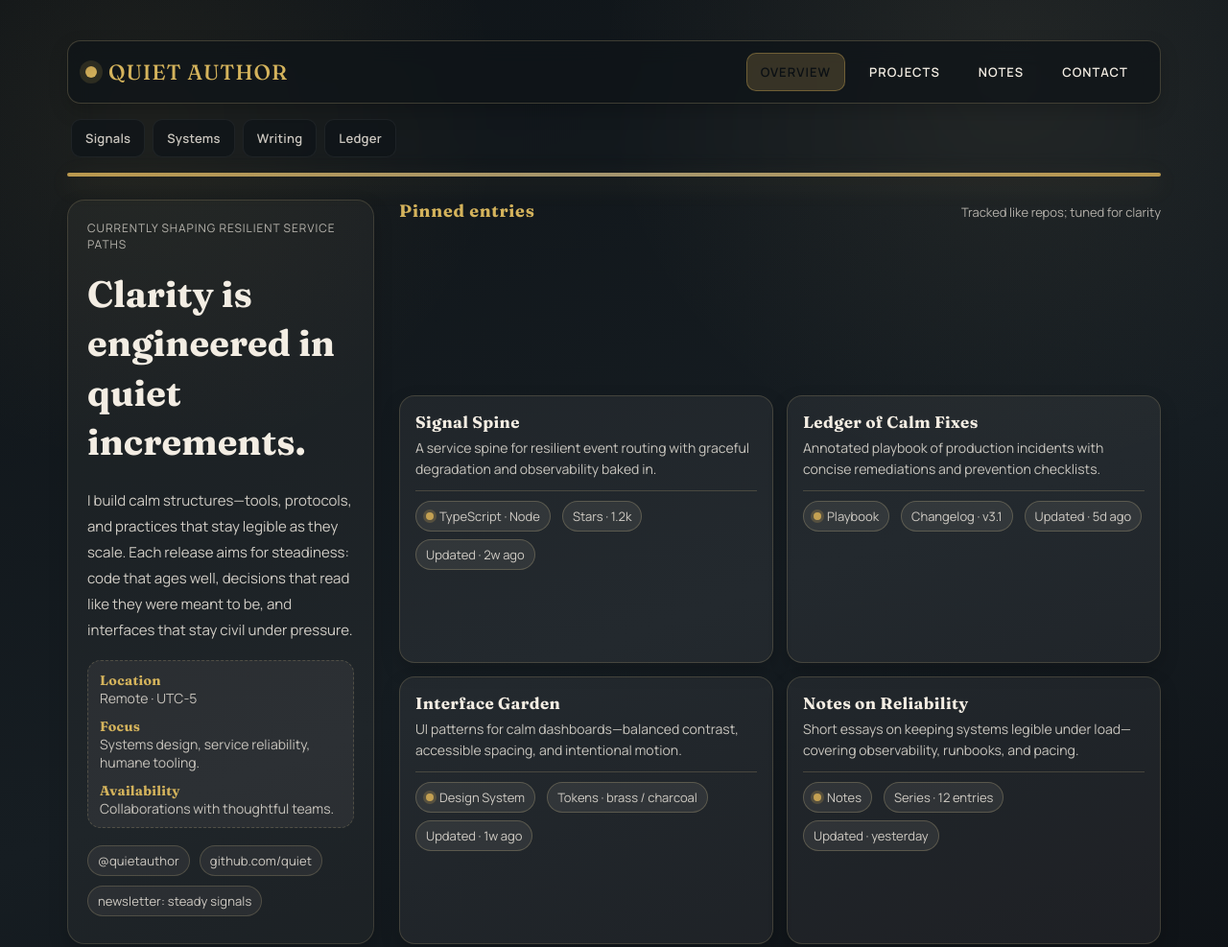
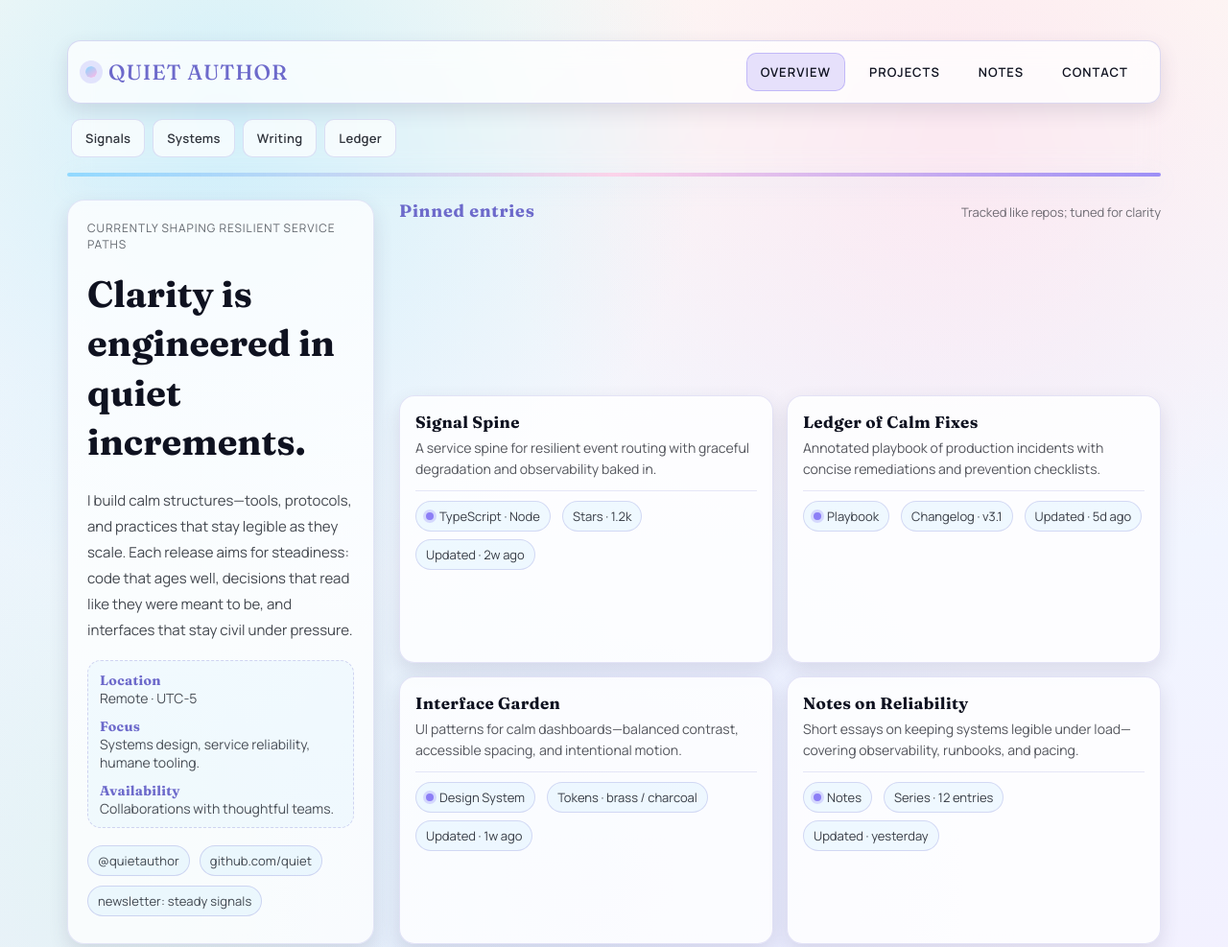
Before and after one commit to aditiwalunj/personal-site, a plain HTML site: page index.html in a window 1280 px wide. Shown: the top 987 px of the page at 96% size. Drawn offline with Linux system fonts and the light colour scheme.

Commit message:
Refresh site with light aura palette

```diff
--- a/index.html
+++ b/index.html
@@ -9,17 +9,17 @@
   <link href="https://fonts.googleapis.com/css2?family=Fraunces:wght@500;600;700&family=Manrope:wght@400;500;600;700&display=swap" rel="stylesheet">
   <style>
     :root {
-      --charcoal: #0f1418;
-      --charcoal-soft: #161d22;
-      --surface: #f3ede3;
-      --surface-muted: #e7dfd2;
-      --ink: #0b1014;
-      --muted: #515a64;
-      --accent: #c3a052;
-      --accent-strong: #d4b35c;
+      --charcoal: #fdfaf5;
+      --charcoal-soft: #f3efff;
+      --surface: #10141d;
+      --surface-muted: #293043;
+      --ink: #0f1220;
+      --muted: #5c6474;
+      --accent: #8c7ef6;
+      --accent-strong: #6d6acb;
       --max-width: 1140px;
-      --shadow-soft: 0 14px 36px rgba(0, 0, 0, 0.24);
-      --shadow-muted: 0 8px 20px rgba(0, 0, 0, 0.18);
+      --shadow-soft: 0 14px 36px rgba(71, 65, 102, 0.16);
+      --shadow-muted: 0 8px 20px rgba(71, 65, 102, 0.14);
     }
 
     * {
@@ -29,9 +29,11 @@
     body {
       margin: 0;
       min-height: 100vh;
-      background: radial-gradient(circle at 12% 10%, rgba(195, 160, 82, 0.08), transparent 24%),
-                  radial-gradient(circle at 82% 6%, rgba(227, 203, 146, 0.08), transparent 28%),
-                  linear-gradient(160deg, var(--charcoal) 0%, var(--charcoal-soft) 55%, #0d1014 100%);
+      background: radial-gradient(circle at 18% 10%, rgba(139, 224, 255, 0.36), transparent 34%),
+                  radial-gradient(circle at 78% 12%, rgba(255, 197, 227, 0.32), transparent 34%),
+                  radial-gradient(circle at 48% 78%, rgba(191, 214, 255, 0.28), transparent 40%),
+                  radial-gradient(circle at 12% 78%, rgba(183, 246, 215, 0.26), transparent 38%),
+                  linear-gradient(180deg, var(--charcoal) 0%, #f1f5ff 48%, var(--charcoal-soft) 100%);
       color: var(--surface);
       font-family: "Manrope", "Inter", "Helvetica Neue", Arial, sans-serif;
       display: flex;
@@ -60,8 +62,8 @@
       align-items: center;
       justify-content: space-between;
       padding: 12px 18px;
-      border: 1px solid rgba(227, 203, 146, 0.22);
-      background: rgba(15, 20, 24, 0.76);
+      border: 1px solid rgba(109, 106, 203, 0.24);
+      background: rgba(255, 255, 255, 0.74);
       border-radius: 14px;
       box-shadow: var(--shadow-muted);
     }
@@ -83,8 +85,8 @@
       width: 12px;
       height: 12px;
       border-radius: 8px;
-      background: linear-gradient(145deg, var(--accent), var(--accent-strong));
-      box-shadow: 0 0 0 6px rgba(195, 160, 82, 0.16);
+      background: linear-gradient(145deg, #89d6ff, #ffb8e6);
+      box-shadow: 0 0 0 6px rgba(140, 126, 246, 0.2);
     }
 
     nav {
@@ -97,7 +99,7 @@
     .primary-nav a,
     .secondary-nav a {
       text-decoration: none;
-      color: var(--surface);
+      color: var(--ink);
       padding: 10px 14px;
       border-radius: 10px;
       border: 1px solid transparent;
@@ -113,14 +115,14 @@
 
     .primary-nav a:hover,
     .primary-nav a:focus-visible {
-      border-color: rgba(195, 160, 82, 0.45);
-      background: rgba(195, 160, 82, 0.12);
+      border-color: rgba(140, 126, 246, 0.35);
+      background: rgba(140, 126, 246, 0.12);
       outline: none;
     }
 
     .primary-nav .active {
-      border-color: rgba(195, 160, 82, 0.4);
-      background: rgba(195, 160, 82, 0.22);
+      border-color: rgba(140, 126, 246, 0.4);
+      background: rgba(140, 126, 246, 0.22);
       color: var(--ink);
     }
 
@@ -133,23 +135,23 @@
     .secondary-nav a {
       font-size: 13px;
       letter-spacing: 0.02em;
-      color: rgba(243, 237, 227, 0.82);
-      border-color: rgba(255, 255, 255, 0.06);
-      background: rgba(15, 20, 24, 0.76);
+      color: rgba(16, 20, 29, 0.86);
+      border-color: rgba(109, 106, 203, 0.2);
+      background: rgba(255, 255, 255, 0.7);
     }
 
     .secondary-nav a:hover,
     .secondary-nav a:focus-visible {
-      border-color: rgba(195, 160, 82, 0.32);
-      color: var(--surface);
+      border-color: rgba(140, 126, 246, 0.32);
+      color: var(--ink);
       outline: none;
     }
 
     .status-ribbon {
       height: 4px;
-      background: linear-gradient(90deg, rgba(195, 160, 82, 0.95), rgba(227, 203, 146, 0.7), rgba(195, 160, 82, 0.95));
+      background: linear-gradient(90deg, rgba(137, 214, 255, 0.9), rgba(255, 197, 227, 0.7), rgba(140, 126, 246, 0.85));
       border-radius: 999px;
-      box-shadow: 0 8px 24px rgba(195, 160, 82, 0.24);
+      box-shadow: 0 8px 24px rgba(137, 214, 255, 0.22);
     }
 
     main {
@@ -163,8 +165,8 @@
 
     .profile-rail {
       position: relative;
-      background: rgba(243, 237, 227, 0.04);
-      border: 1px solid rgba(227, 203, 146, 0.16);
+      background: rgba(255, 255, 255, 0.76);
+      border: 1px solid rgba(109, 106, 203, 0.16);
       border-radius: 18px;
       padding: 20px 20px 28px;
       box-shadow: var(--shadow-muted);
@@ -186,13 +188,13 @@
       font-size: clamp(32px, 4vw, 38px);
       line-height: 1.35;
       margin: 0;
-      color: var(--surface);
+      color: var(--ink);
     }
 
     .note {
       font-size: 15px;
       line-height: 1.8;
-      color: rgba(243, 237, 227, 0.84);
+      color: rgba(16, 20, 29, 0.78);
       margin: 4px 0 0;
     }
 
@@ -201,9 +203,9 @@
       gap: 10px;
       padding: 10px 12px;
       border-radius: 14px;
-      background: rgba(243, 237, 227, 0.06);
-      border: 1px dashed rgba(227, 203, 146, 0.2);
-      color: rgba(243, 237, 227, 0.78);
+      background: rgba(137, 214, 255, 0.08);
+      border: 1px dashed rgba(109, 106, 203, 0.26);
+      color: rgba(16, 20, 29, 0.75);
       font-size: 14px;
     }
 
@@ -220,11 +222,11 @@
     }
 
     .chip {
-      border: 1px solid rgba(227, 203, 146, 0.2);
+      border: 1px solid rgba(109, 106, 203, 0.24);
       padding: 6px 10px;
       border-radius: 999px;
-      background: rgba(243, 237, 227, 0.06);
-      color: rgba(243, 237, 227, 0.82);
+      background: rgba(137, 214, 255, 0.12);
+      color: rgba(16, 20, 29, 0.78);
       font-size: 13px;
       letter-spacing: 0.01em;
     }
@@ -257,7 +259,7 @@
 
     .pinned-header span {
       font-size: 13px;
-      color: rgba(243, 237, 227, 0.7);
+      color: rgba(16, 20, 29, 0.6);
     }
 
     .cards {
@@ -268,8 +270,8 @@
 
     .card {
       position: relative;
-      background: rgba(243, 237, 227, 0.06);
-      border: 1px solid rgba(227, 203, 146, 0.18);
+      background: rgba(255, 255, 255, 0.82);
+      border: 1px solid rgba(109, 106, 203, 0.18);
       border-radius: 16px;
       padding: 16px 16px 14px;
       box-shadow: var(--shadow-muted);
@@ -283,7 +285,7 @@
       position: absolute;
       inset: 0;
       border-radius: inherit;
-      background: linear-gradient(120deg, rgba(195, 160, 82, 0.08), transparent 48%);
+      background: linear-gradient(120deg, rgba(140, 126, 246, 0.12), transparent 48%);
       opacity: 0;
       transition: opacity 180ms ease;
       pointer-events: none;
@@ -293,7 +295,7 @@
     .card:focus-within {
       transform: translateY(-4px);
       box-shadow: var(--shadow-soft);
-      border-color: rgba(227, 203, 146, 0.36);
+      border-color: rgba(109, 106, 203, 0.32);
     }
 
     .card:hover::before,
@@ -304,7 +306,7 @@
     .card h3 {
       margin: 0 0 6px;
       font-size: 17px;
-      color: var(--surface);
+      color: var(--ink);
       font-family: "Fraunces", "Times New Roman", serif;
       letter-spacing: 0.02em;
     }
@@ -312,7 +314,7 @@
     .card p {
       margin: 0 0 10px;
       font-size: 14px;
-      color: rgba(243, 237, 227, 0.8);
+      color: rgba(16, 20, 29, 0.72);
       line-height: 1.6;
     }
 
@@ -322,8 +324,8 @@
       flex-wrap: wrap;
       gap: 8px 12px;
       font-size: 13px;
-      color: rgba(243, 237, 227, 0.74);
-      border-top: 1px solid rgba(227, 203, 146, 0.2);
+      color: rgba(16, 20, 29, 0.74);
+      border-top: 1px solid rgba(109, 106, 203, 0.16);
       padding-top: 10px;
       transition: opacity 160ms ease;
     }
@@ -339,9 +341,9 @@
       gap: 6px;
       padding: 6px 10px;
       border-radius: 999px;
-      background: rgba(243, 237, 227, 0.08);
-      border: 1px solid rgba(227, 203, 146, 0.24);
-      color: rgba(243, 237, 227, 0.82);
+      background: rgba(137, 214, 255, 0.12);
+      border: 1px solid rgba(109, 106, 203, 0.22);
+      color: rgba(16, 20, 29, 0.82);
     }
 
     .meta-dot {
@@ -349,27 +351,27 @@
       height: 8px;
       border-radius: 50%;
       background: var(--accent);
-      box-shadow: 0 0 0 3px rgba(195, 160, 82, 0.25);
+      box-shadow: 0 0 0 3px rgba(140, 126, 246, 0.26);
     }
 
     .status-bar {
       font-size: 12px;
       text-transform: uppercase;
       letter-spacing: 0.08em;
-      color: rgba(243, 237, 227, 0.72);
+      color: rgba(16, 20, 29, 0.65);
     }
 
     footer {
       margin-top: 32px;
       width: 100%;
       max-width: var(--max-width);
-      color: rgba(243, 237, 227, 0.7);
+      color: rgba(16, 20, 29, 0.7);
       font-size: 13px;
       letter-spacing: 0.02em;
       display: flex;
       gap: 12px;
       flex-wrap: wrap;
-      border-top: 1px solid rgba(227, 203, 146, 0.14);
+      border-top: 1px solid rgba(109, 106, 203, 0.12);
       padding-top: 12px;
     }
 
```
